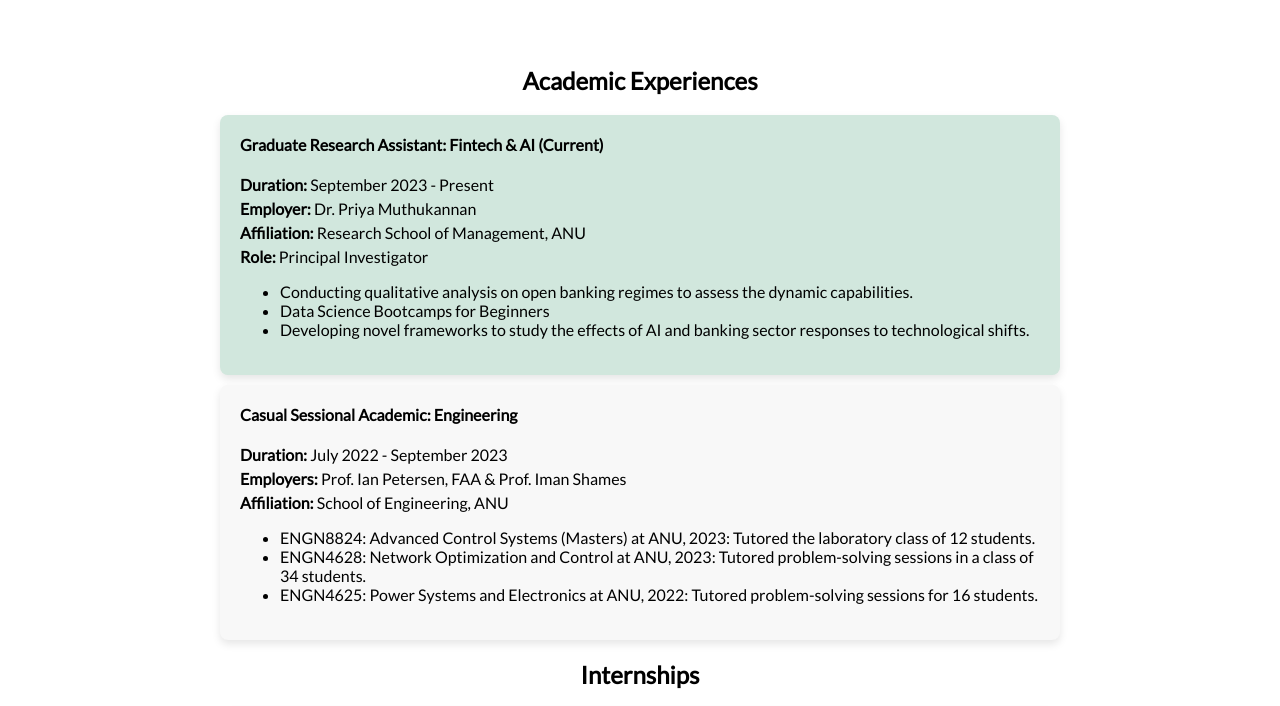
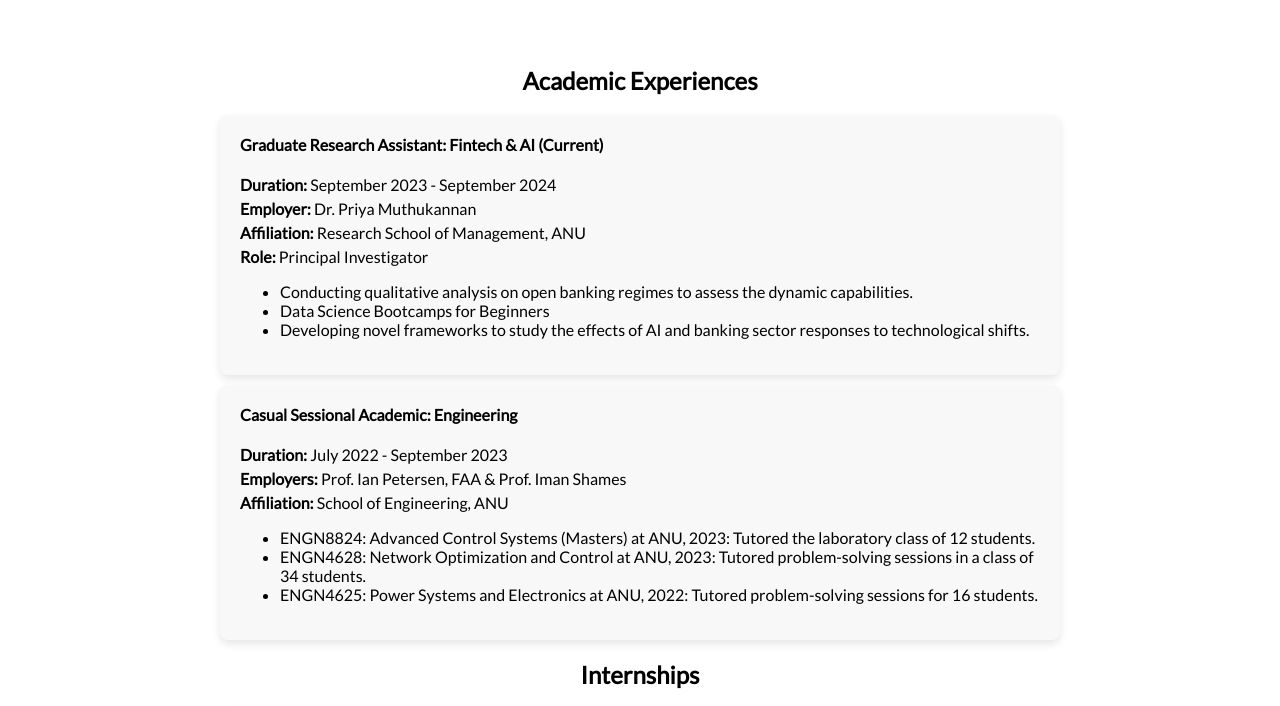
Before and after one commit to SSBhattacharjee/SSBhattacharjee.github.io, a plain HTML site: page exp/index.html in a window 1280 px wide. Shown: the part 73-779 px from the top of the page. Drawn offline with Linux system fonts and the light colour scheme.

Commit message:
Update index.html

```diff
--- a/exp/index.html
+++ b/exp/index.html
@@ -151,10 +151,10 @@
     <section>
       <h2>Academic Experiences</h2>
 
-      <div class="experience-card current">
+      <div class="experience-card">
         <h4 class="major">Graduate Research Assistant: Fintech & AI (Current)</h4>
         <div class="details">
-          <p><strong>Duration:</strong> September 2023 - Present</p>
+          <p><strong>Duration:</strong> September 2023 - September 2024</p>
           <p><strong>Employer:</strong> Dr. Priya Muthukannan</p>
           <p><strong>Affiliation:</strong> Research School of Management, ANU</p>
           <p><strong>Role:</strong> Principal Investigator</p>
```
